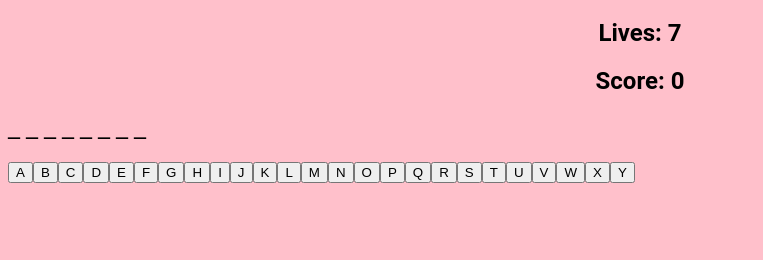
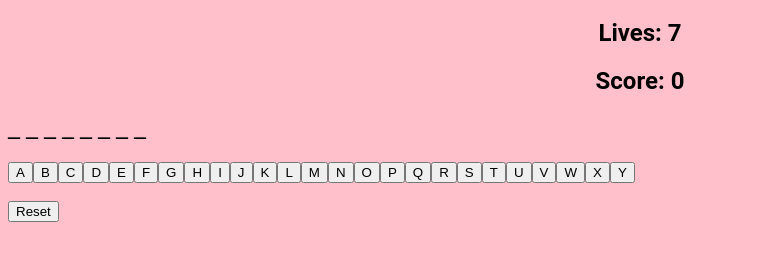
Before and after one commit to JceLee/hangman, a plain HTML site: page hangman.html in a window 1280 px wide. Shown: the part 62-322 px from the top of the page, without its empty margins (0-763 px from the left). Drawn offline with Linux system fonts and the light colour scheme.

Commit message:
updated reset button

```diff
--- a/hangman.html
+++ b/hangman.html
@@ -152,7 +152,29 @@
             }
             return clean
         }
+
+        // function reset(){
+        //     live = 7;
+        //     blanks = "";
+        //     answer_letters = "IRISBABO";
+        //     for (let i = 65; i < 90; i++){
+        //         let btn = document.getElementById(String.fromCharCode(i));
+        //         btn.remove();
+        //     }
+        //     makeUnderScore();
+        //     makeButtons();
+        //     lives.innerHTML = "Lives: " + live;
+        //     answer.innerHTML = showLetters(makeUnderScore);
+        // }
+
+        function jasonBabo(){
+            location.reload();
+        }
     </script>
 </body>
-
+<br>
+<br>
+<div id="container5">
+<button id="resetButton" type="button" onclick="jasonBabo()">Reset</button>
+</div>
 </html>
```
